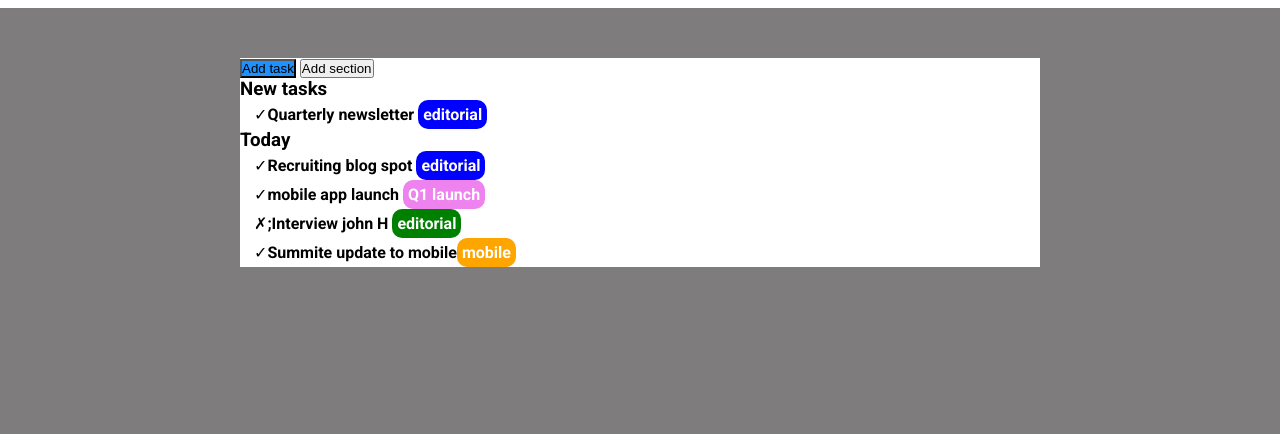
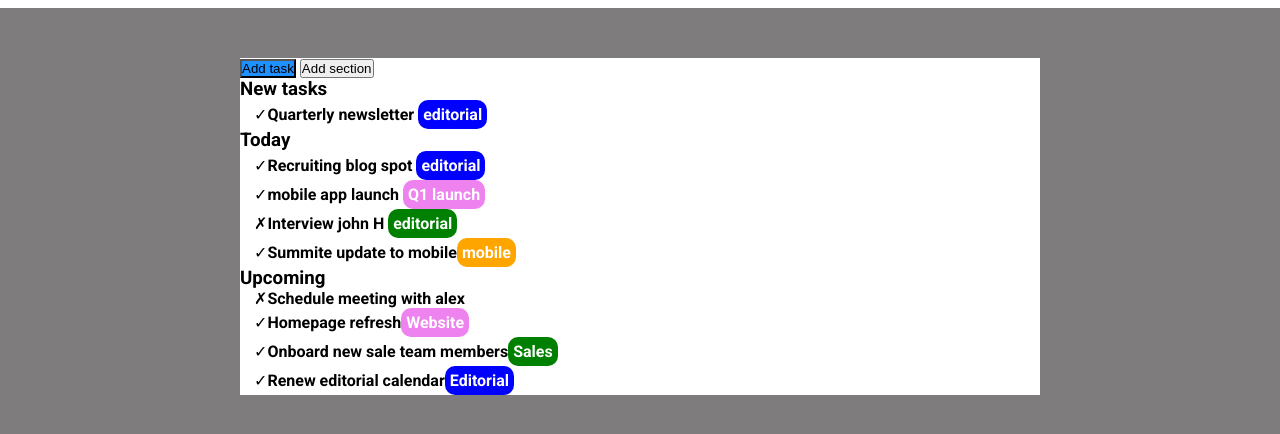
Before and after one commit to freddycarta/html-css-toboolist, a plain HTML site: page index.html in a window 1280 px wide. Shown: the part 102-536 px from the top of the page. Drawn offline with Linux system fonts and the light colour scheme.

Commit message:
completata struttura

```diff
--- a/index.html
+++ b/index.html
@@ -30,8 +30,8 @@
                 <span class="circle">&check;</span>Quarterly newsletter <span class="task taskblue">editorial</span>
 
             </div>
+               <!-- today -->
             <div class="list">
-                <!-- today -->
                 <h3>Today</h3>
                 <div class="task"></div>
                 <span class="circle">&check;</span>Recruiting blog spot <span class="task taskblue">editorial</span>
@@ -40,10 +40,25 @@
                 <span class="circle">&check;</span>mobile app launch <span class="task taskviolet">Q1 launch</span>
                 <br>
                 <div class="task"></div>
-                <span class="circle">&cross;;</span>Interview john H <span class="task taskgreen">editorial</span>
+                <span class="circle">&cross;</span>Interview john H <span class="task taskgreen">editorial</span>
                 <br>
                 <div class="task"></div>
                 <span class="circle">&check;</span>Summite update to mobile<span class="task taskorange">mobile</span>
+            </div>
+            <!-- upcoming -->
+            <div class="list">
+                <h3>Upcoming</h3>
+                <div class="task"></div>
+                <span class="circle">&cross;</span>Schedule meeting with alex
+                <br>
+                <div class="task"></div>
+                <span class="circle">&check;</span>Homepage refresh<span class="task taskviolet">Website</span>
+                <br>
+                <div class="task"></div>
+                <span class="circle">&check;</span>Onboard new sale team members<span class="task taskgreen">Sales</span>
+                <br>
+                <div class="task"></div>
+                <span class="circle">&check;</span>Renew editorial calendar<span class="task taskblue">Editorial</span>
             </div>
 
 
```
